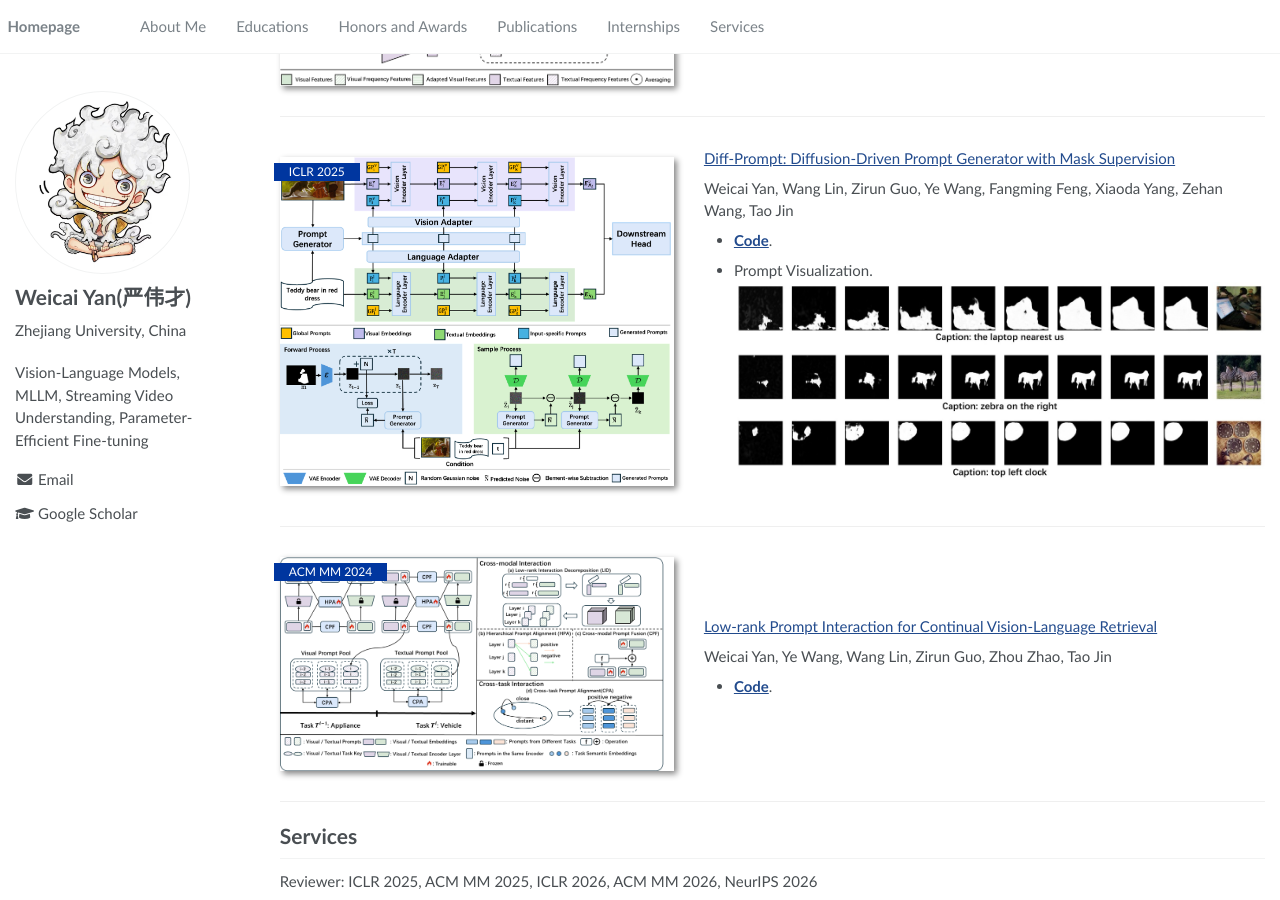
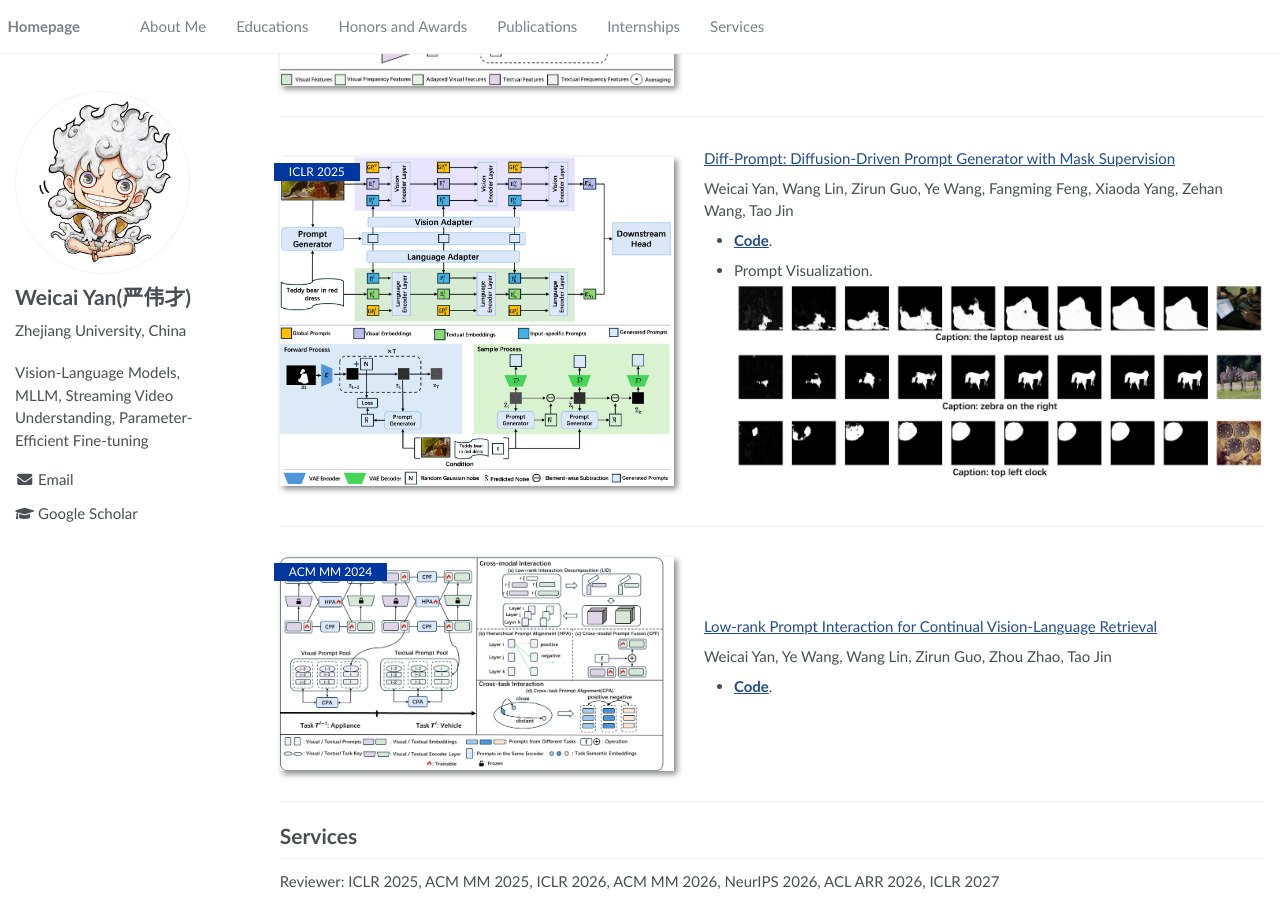
Before and after one commit to Kelvin-ywc/Kelvin-ywc.github.io, a Jekyll site: the page built from _pages/about.md, in a window 1280 px wide and 900 px high, scrolled down 1122 px. Built offline with Jekyll 4.4.1, drawn with Linux system fonts in a browser that asks for light colours.

Commit message:
Add ACL ARR 2026 and ICLR 2027 to reviewer list

```diff
--- a/_pages/about.md
+++ b/_pages/about.md
@@ -104,4 +104,4 @@ Weicai Yan, Ye Wang, Wang Lin, Zirun Guo, Zhou Zhao, Tao Jin
 
 <span id="-services"></span>
 # Services
-Reviewer: ICLR 2025, ACM MM 2025, ICLR 2026, ACM MM 2026, NeurIPS 2026
+Reviewer: ICLR 2025, ACM MM 2025, ICLR 2026, ACM MM 2026, NeurIPS 2026, ACL ARR 2026, ICLR 2027
```
